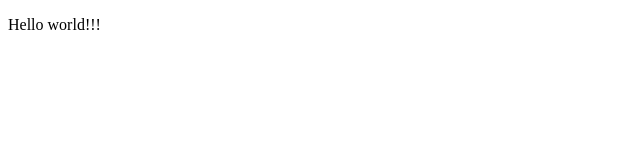
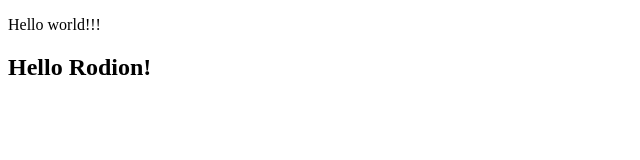
Before and after one commit to RatiborMark/udemy, a plain HTML site: page index.html in a window 1280 px wide. Shown: the whole page, without its empty margins (0-640 px from the left). Drawn offline with Linux system fonts and the light colour scheme.

Commit message:
index fail mod)

```diff
--- a/index.html
+++ b/index.html
@@ -11,6 +11,7 @@
 <body>
 
     <p>Hello world!!!</p>
+    <h2>Hello Rodion!</h2>
 
 
     <script src="assets/js/script.js"></script>
```
